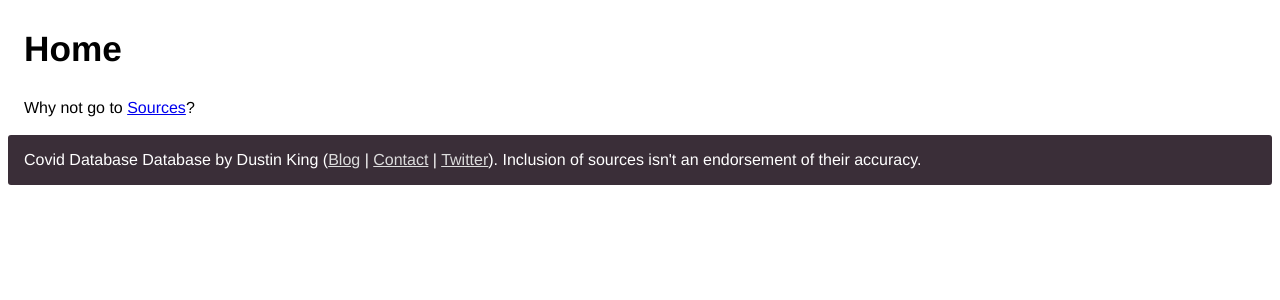
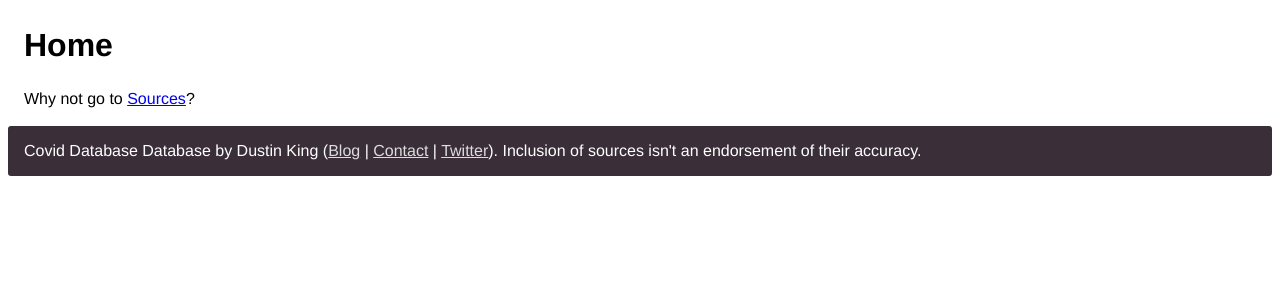
Before and after one commit to dmoney/covid-database-database, a Django app: page / in a window 1280 px wide. Shown: the part 118-418 px from the top of the page. Run offline with Django 3.2, Linux system fonts and the light colour scheme.

Commit message:
make heading slightly smaller

```diff
--- a/server/core/templates/base.html
+++ b/server/core/templates/base.html
@@ -45,7 +45,7 @@
         font-size: 1.5em;
       }
       h2 {
-        font-size: 2.2em;
+        font-size: 2em;
       }
       #content {
         padding-left: 1em;
```
